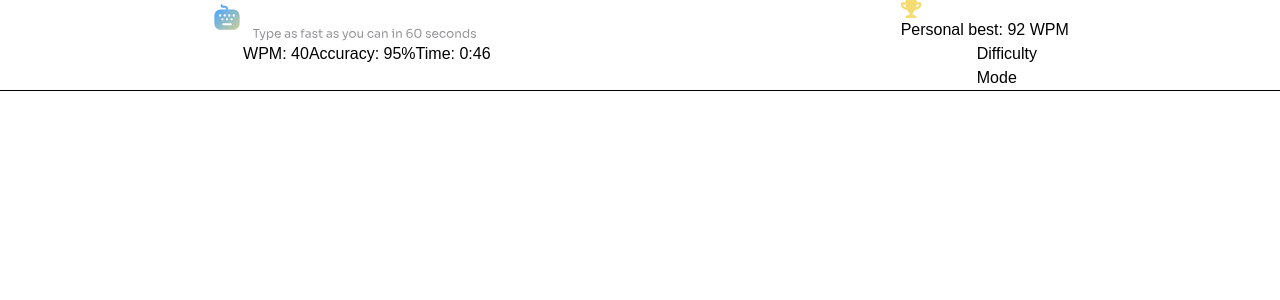
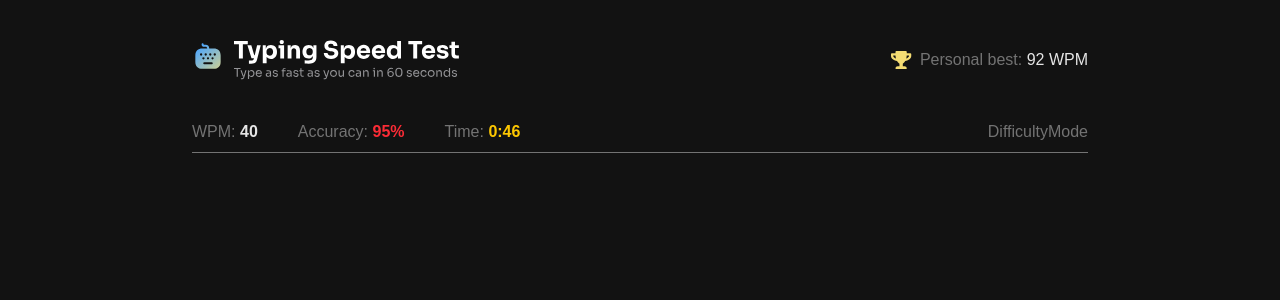
Before and after one commit to Zer0-Gravity/mini-react-project, a React (Vite) app in the folder typing-test/: page / in a window 1280 px wide. Shown: the top 300 px of the page. Built offline with nearby package versions, Linux system fonts and the light colour scheme.

Commit message:
Style: Header and label page

```diff
--- a/typing-test/src/App.tsx
+++ b/typing-test/src/App.tsx
@@ -2,7 +2,7 @@ import TypingTest from "./TypingTest";
 
 function App() {
     return (
-        <div className="h-screen w-screen flex justify-center">
+        <div>
             <TypingTest />
         </div>
     );
--- a/typing-test/src/TypingTest.tsx
+++ b/typing-test/src/TypingTest.tsx
@@ -1,33 +1,40 @@
 function TypingTest() {
     return (
-        <main className="w-full">
-            <header className="flex justify-around">
+        <main className="mt-10 flex flex-col gap-10 items-center">
+            {/* Header Section */}
+            <header className="flex justify-between w-[70%]">
                 <img src="/images/logo-large.svg" alt="" />
-                <div>
+                <div className="flex gap-2 items-center">
                     <img src="/images/icon-personal-best.svg" alt="" />
-                    <h1>Personal best: 92 WPM</h1>
+                    <h1 className="text-neutral-500">
+                        Personal best:
+                        <span className="text-neutral-200"> 92 WPM</span>
+                    </h1>
                 </div>
             </header>
 
             {/* Control bar section */}
-            <section className="flex justify-around border-b">
-                <div className="flex">
-                    <h1>
-                        WPM: <span>40</span>
+            <section className="flex justify-between border-b border-b-neutral-500 w-[70%]">
+                <div className="flex gap-10">
+                    <h1 className="text-neutral-500">
+                        WPM:{" "}
+                        <span className="text-neutral-200 font-bold">40</span>
                     </h1>
-                    <h1>
-                        Accuracy: <span>95%</span>
+                    <h1 className="text-neutral-500">
+                        Accuracy:{" "}
+                        <span className="text-red-500 font-bold">95%</span>
                     </h1>
-                    <h1>
-                        Time: <span>0:46</span>
+                    <h1 className="text-neutral-500">
+                        Time:{" "}
+                        <span className="text-yellow-400 font-bold">0:46</span>
                     </h1>
                 </div>
-                <div>
+                <div className="flex mb-2">
                     <div>
-                        <h1>Difficulty</h1>
+                        <h1 className="text-neutral-500">Difficulty</h1>
                     </div>
                     <div>
-                        <h1>Mode</h1>
+                        <h1 className="text-neutral-500">Mode</h1>
                     </div>
                 </div>
             </section>
--- a/typing-test/src/index.css
+++ b/typing-test/src/index.css
@@ -3,6 +3,7 @@
 
 body {
     font-family: "Sora", sans-serif;
+    background-color: hsl(0, 0%, 7%);
 }
 
 @theme {
```
